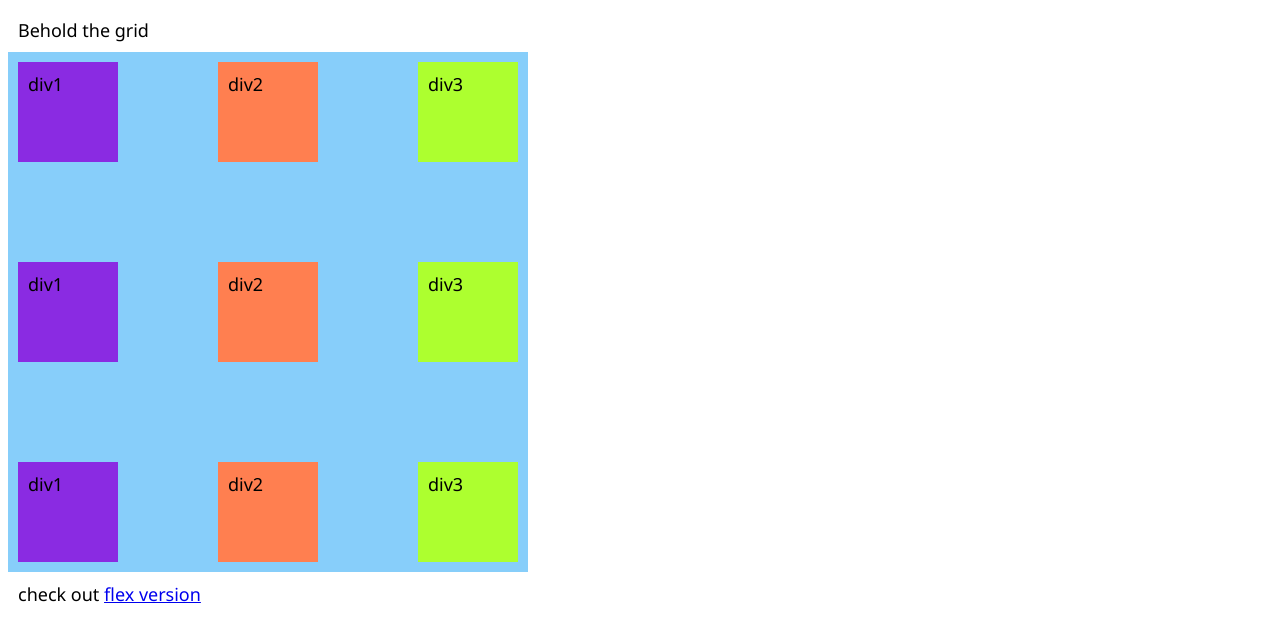
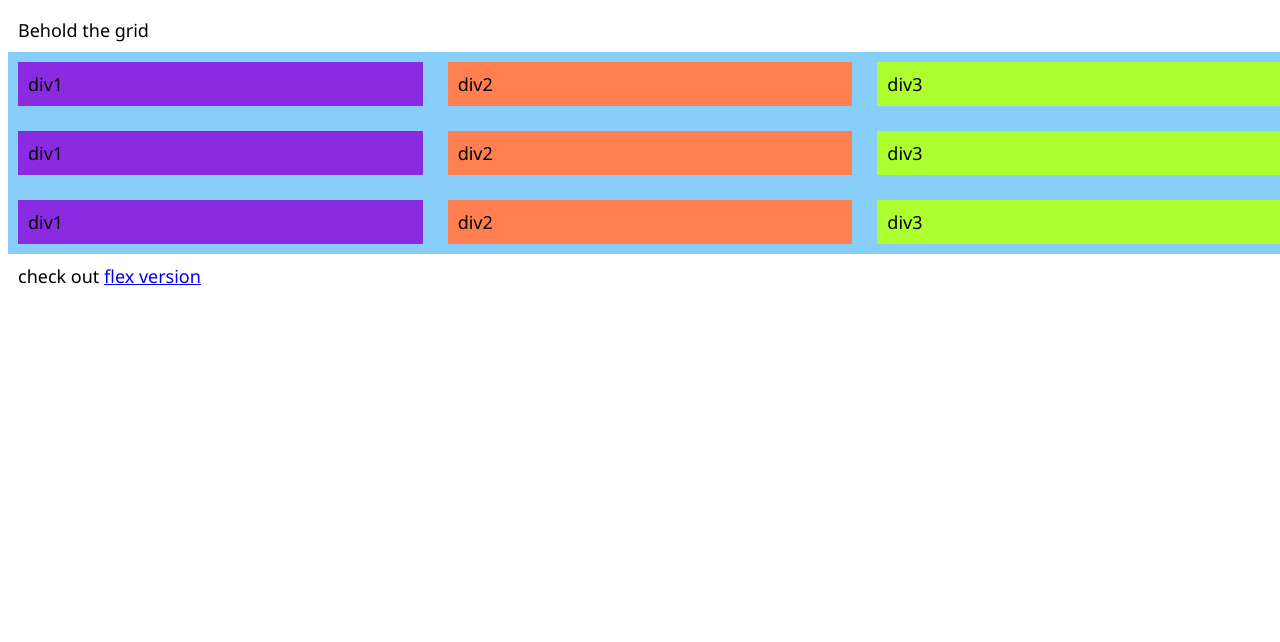
Before and after one commit to reflectiondm/grid-layout-examples, a website: page index.html in a window 1280 px wide. Drawn offline with Linux system fonts and the light colour scheme.

Commit message:
responsive design

```diff
--- a/css/styles.css
+++ b/css/styles.css
@@ -1,6 +1,7 @@
 * {
     font-size: 18px;
     font-family: 'Segoe UI', Tahoma, Geneva, Verdana, sans-serif;
+    width: auto;
 }
 
 div {
@@ -11,15 +12,37 @@ div {
     background-color: lightskyblue;
 
     display: grid;
+    width: 100%;
 
-    height: 500px;
-    width: 500px;
-    grid-template-columns: 100px 100px 100px;
-    grid-auto-rows: 100px 100px 100px;
+    grid-template-columns: repeat(12, minmax(0, 1fr));
     grid-gap: 25px;
+}
 
-    justify-content: space-between;
-    align-content: space-between;
+.div1, .div2, .div3 {
+    grid-column: 1 / -1;
+}
+
+@media (min-width: 700px) {
+    .div2 {
+        grid-column: 1 / 7;
+    }
+
+    .div3 {
+        grid-column: 7 / 13;
+    }
+}
+
+@media (min-width: 900px) {
+    .div1 {
+        grid-column: 1 / 5;
+    }
+    .div2 {
+        grid-column: 5 / 9;
+    }
+
+    .div3 {
+        grid-column: 9 / 13;
+    }
 }
 
 .div1 {
```
